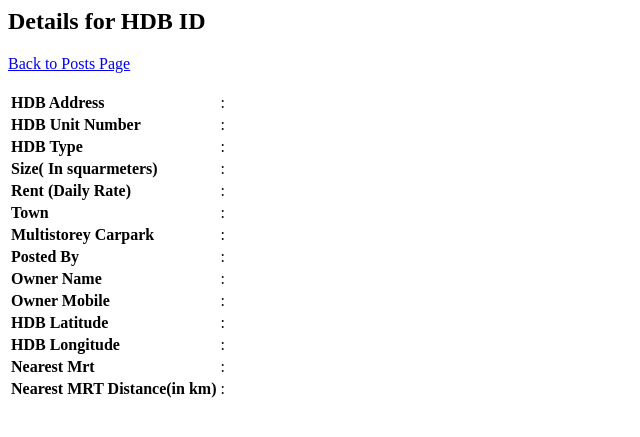
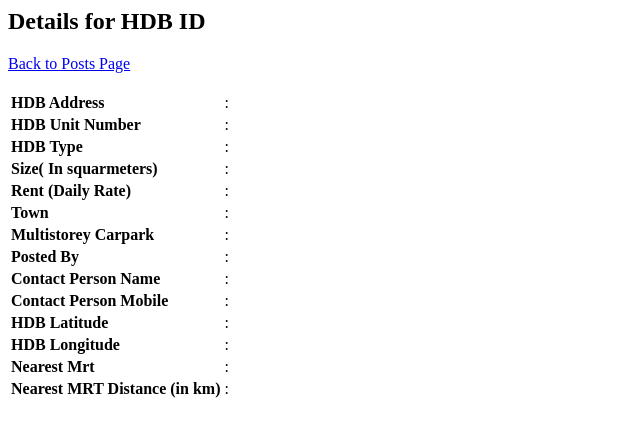
Before and after one commit to cliftonfelix/AirHDB, a Django app: template app/templates/app/viewposts.html in a window 1280 px wide. Shown: the top 437 px of the page, without its empty margins (0-640 px from the left). Run offline with Django 3.2, Linux system fonts and the light colour scheme; the template is opened without the code that fills it, so the values that code supplies are empty.

Commit message:
Update viewposts.html

```diff
--- a/app/templates/app/viewposts.html
+++ b/app/templates/app/viewposts.html
@@ -46,12 +46,12 @@
             <td> {{ unit.8 }} </td>
         </tr>
         <tr>
-            <th>Owner Name</th>
+            <th>Contact Person Name</th>
             <td>:</td>
             <td> {{ unit.9 }} </td>
         </tr>
         <tr>
-            <th>Owner Mobile</th>
+            <th>Contact Person Mobile</th>
             <td>:</td>
             <td> {{ unit.10 }} </td>
         </tr>
@@ -71,7 +71,7 @@
             <td> {{ unit.13 }} </td>
         </tr>
         <tr>
-            <th>Nearest MRT Distance(in km)</th>
+            <th>Nearest MRT Distance (in km)</th>
             <td>:</td>
             <td> {{ unit.14 }} </td>
         </tr>
```
